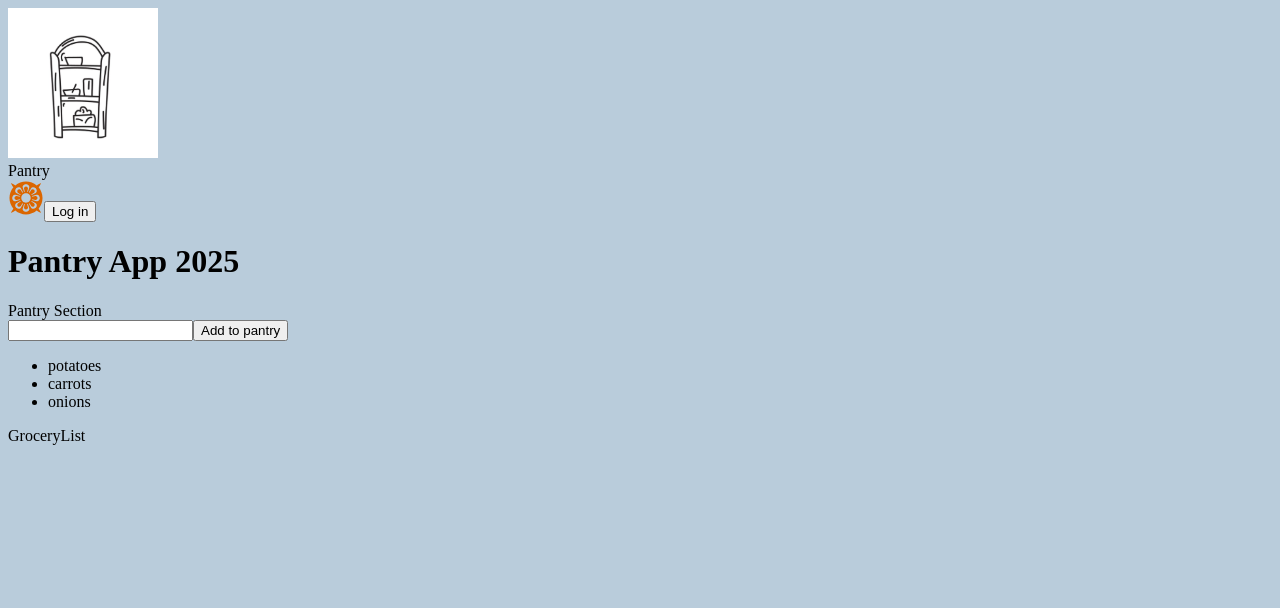
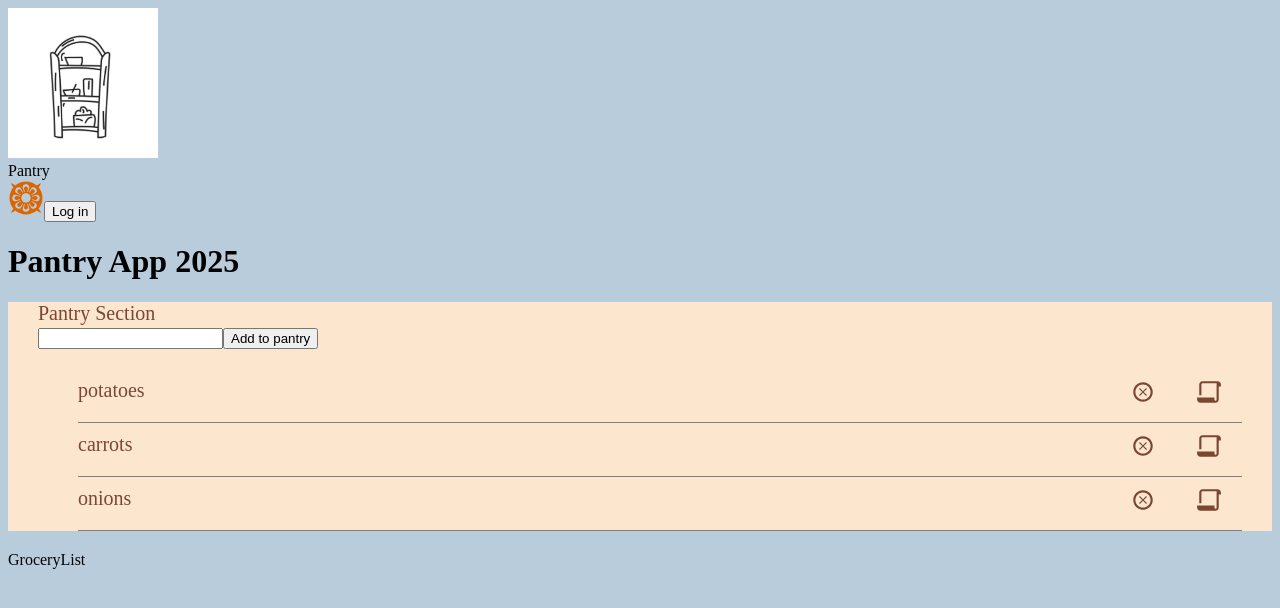
Before and after one commit to jbtech85/pantry, a React (Vite) app: page / in a window 1280 px wide. Shown: the top 608 px of the page. Built offline with nearby package versions, Linux system fonts and the light colour scheme.

Commit message:
general progress on ingredient list

```diff
--- a/src/components/IngredientList/IngredientList.tsx
+++ b/src/components/IngredientList/IngredientList.tsx
@@ -1,18 +1,54 @@
 import tempIngredients from "./tempIngredients.json"
+import { RiFilePaper2Line } from "react-icons/ri"
+import { TiDeleteOutline } from "react-icons/ti"
 
-type SectionProps = {
-  section: string
+type ingredientType = {
+    id: string;
+    name: string;
+    inPantry: boolean;
+    onGroceryList: boolean;
 }
 
-type IngredientProps = {
-  ingredients: string[]
+const liIngredientStyle = {
+  borderBottom: "1px solid grey",
+  display: "flex",
+  padding: "10px 0px"
 }
 
-const IngredientList = ({ ingredients }: IngredientProps) => {
+const ingredientWrapperStyle = {
+  flexGrow: "1",
+  display: "flex"
+}
+
+const listButtonStyle = {
+  fontSize: "26px",
+  padding: "0 20px"
+}
+
+const IngredientList = () => {
   return (
     <ul>
-      {tempIngredients.map((ingredient) => (
-        <li key={ingredient.id}>{ingredient.name}</li>
+      {tempIngredients.map((ingredient: ingredientType) => (
+        <li key={ingredient.id} style={liIngredientStyle}>
+          {/*
+            -- when clicking delete, if item is not on grocery list give prompt() to add.
+            -- in prompt, give options, with icons,"Add to Grocery List and remove" and "Remove"
+          */}
+          <div style={ingredientWrapperStyle}>
+            <div style={{flex:"1"}}>{ingredient.name}</div>
+
+            <div style={listButtonStyle}>
+              {/* -- TODO: change to "Remove from ingredientList" component, passing in Pantry */}
+              <TiDeleteOutline />
+            </div>
+
+            <div style={listButtonStyle}>
+              {/* -- TODO: change to "Add to ingredientList" component, passing in Pantry */}
+              <RiFilePaper2Line />
+            </div>
+          </div>
+
+        </li>
       ))}
     </ul>
   )
--- a/src/components/Pantry/Pantry.tsx
+++ b/src/components/Pantry/Pantry.tsx
@@ -1,25 +1,19 @@
 import IngredientForm from "../IngredientForm/IngredientForm"
 import IngredientList from "../IngredientList/IngredientList"
 
-
+const pantrySectionStyle = {
+  padding: "0px 30px",
+  background: "hsla(31, 92%, 90%, 1.00)",
+  color: "hsl(17, 41%, 34%)",
+  fontSize: "20px"
+}
 
 const Pantry = () => {
-  const ingredients = [
-    {
-      id: 1,
-      title: "potatoes"
-    },
-    {
-      id: 2,
-      title: "carrots"
-    }
-  ]
-
   return (
-    <div>Pantry Section
+    <div style={pantrySectionStyle}>Pantry Section
 
       <IngredientForm />
-      <IngredientList section="pantry" ingredients={ingredients} />
+      <IngredientList section="pantry" />
     </div>
   )
 }
```
